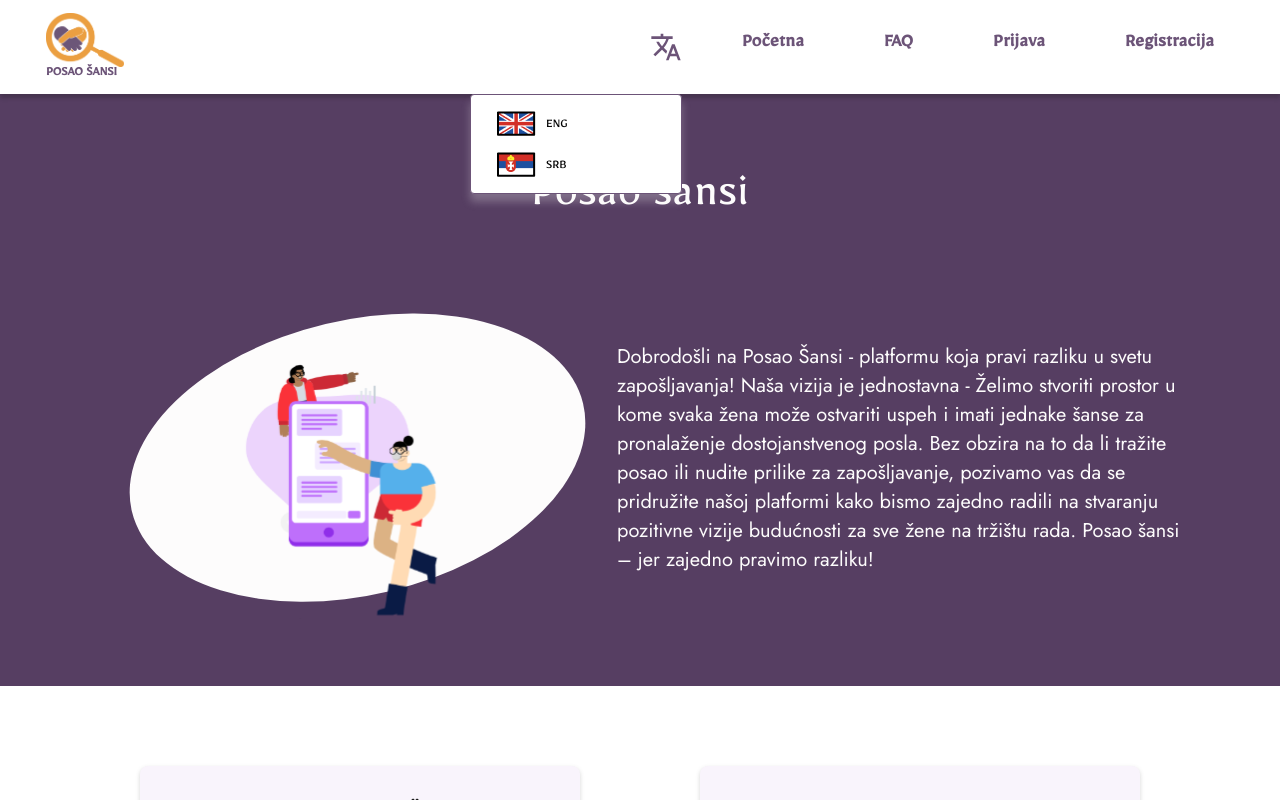
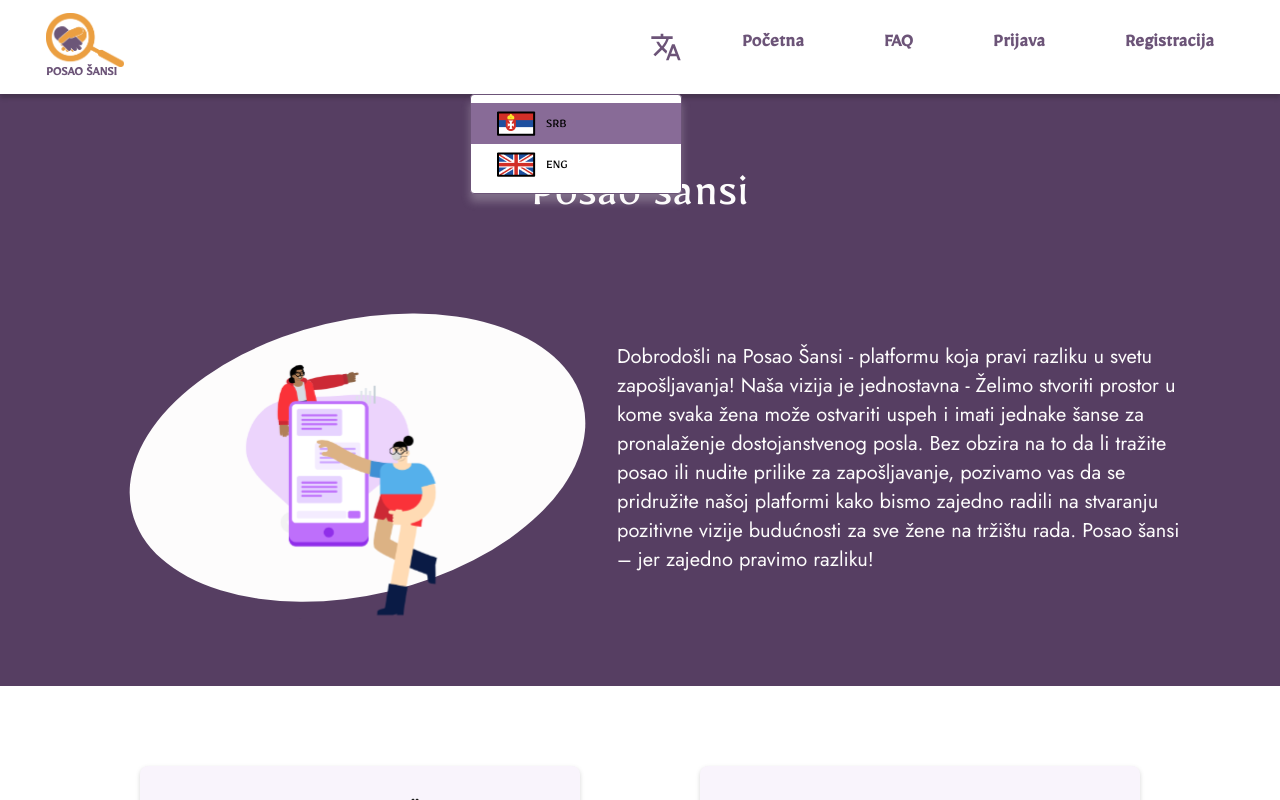
Before and after one commit to vegaitglobal/posao-sansi-website, a Next.js app in the folder opportunity_job_app/: page / in a window 1280 px wide. Both pictures are taken after a click on the button 666 px from the left and 47 px from the top of the page. Shown: the top 800 px of the page. Built offline with nearby package versions, Linux system fonts and the light colour scheme; no server answers.

Commit message:
Add language option

```diff
--- a/opportunity_job_app/package.json
+++ b/opportunity_job_app/package.json
@@ -10,9 +10,11 @@
   },
   "dependencies": {
     "axios": "^1.5.1",
+    "i18next": "^23.5.1",
     "next": "13.5.4",
     "react": "^18",
     "react-dom": "^18",
+    "react-i18next": "^13.3.0",
     "typescript": "^5"
   },
   "devDependencies": {
--- /dev/null
+++ b/opportunity_job_app/public/locales/en/en.json
@@ -0,0 +1,12 @@
+{
+    "logo_title": "JOB OPPORTUNITIES",
+    "banner_heading": "Job Opportunities",
+    "banner_content": "Welcome to Job Opportunities - a platform that makes a difference in the world of employment! Our vision is simple - We want to create a space where every woman can achieve success and have equal opportunities to find dignified work. Whether you are looking for a job or offering employment opportunities, we invite you to join our platform so that we can work together to create a positive vision for the future of all women in the labor market. Job opportunities - because together we make a difference!",
+    "card1_title": "looking for a job",
+    "card1_text": "Sign up",
+    "card2_title": "Job offer",
+    "card3_user_title": "active jobs",
+    "card3_user_text": "See page",
+    "card3_company_title": "My jobs",
+    "card3_company_text": "Create a job"
+}
--- /dev/null
+++ b/opportunity_job_app/public/locales/srb/srb.json
@@ -0,0 +1,12 @@
+{
+    "logo_title": "POSAO ŠANSI",
+    "banner_heading": "Posao šansi",
+    "banner_content": "Dobrodošli na Posao Šansi - platformu koja pravi razliku u svetu zapošljavanja! Naša vizija je jednostavna - Želimo stvoriti prostor u kome svaka žena može ostvariti uspeh i imati jednake šanse za pronalaženje dostojanstvenog posla. Bez obzira na to da li tražite posao ili nudite prilike za zapošljavanje, pozivamo vas da se pridružite našoj platformi kako bismo zajedno radili na stvaranju pozitivne vizije budućnosti za sve žene na tržištu rada. Posao šansi – jer zajedno pravimo razliku!",
+    "card1_title": "Tražim posao",
+    "card1_text": "Registruj se",
+    "card2_title": "Nudim posao",
+    "card3_user_title": "aktivni poslovi",
+    "card3_user_text": "Vidi stranicu",
+    "card3_company_title": "moji poslovi",
+    "card3_company_text": "Kreiraj posao"
+}
--- /dev/null
+++ b/opportunity_job_app/src/api/i18.ts
@@ -0,0 +1,25 @@
+import i18n from 'i18next';
+import { initReactI18next } from 'react-i18next';
+
+import enTranslation from '../../public/locales/en/en.json';
+import srbTranslation from '../../public/locales/srb/srb.json';
+
+i18n
+  .use(initReactI18next)
+  .init({
+    resources: {
+        srb: {
+            translation: srbTranslation,
+        },
+        en: {
+        translation: enTranslation,
+        },
+    },
+    lng: 'srb', // Set the default language
+    fallbackLng: 'srb',
+    interpolation: {
+      escapeValue: false, // React already safely escapes strings
+    },
+  });
+
+export default i18n;
--- a/opportunity_job_app/src/components/Banner/Banner.tsx
+++ b/opportunity_job_app/src/components/Banner/Banner.tsx
@@ -1,13 +1,16 @@
 import "./Banner.scss";
+import { useTranslation } from 'react-i18next';
+
 
 const Banner = () => {
+    const { t } = useTranslation();
     return (
         <section className="banner">
-            <h1 className="banner__heading">Posao šansi</h1>
+            <h1 className="banner__heading">{t('banner_heading')}</h1>
             <div className="banner__content">
                 <img className="banner__img" src="/images/banner-img.svg" alt="Banner image" />
                 <p className="banner__text">
-                    Dobrodošli na Posao Šansi - platformu koja pravi razliku u svetu zapošljavanja! Naša vizija je jednostavna - Želimo stvoriti prostor u kome svaka žena može ostvariti uspeh i imati jednake šanse za pronalaženje dostojanstvenog posla. Bez obzira na to da li tražite posao ili nudite prilike za zapošljavanje, pozivamo vas da se pridružite našoj platformi kako bismo zajedno radili na stvaranju pozitivne vizije budućnosti za sve žene na tržištu rada. Posao šansi – jer zajedno pravimo razliku!
+                    {t('banner_content')}
                 </p>
             </div>
         </section>
--- a/opportunity_job_app/src/components/Header/Header.scss
+++ b/opportunity_job_app/src/components/Header/Header.scss
@@ -39,7 +39,6 @@
     padding: 8px 0;
 }
 .header__language-item {
-    padding: 8px 26px;
     color: $purple-primary;
     font-size: 14px;
     font-weight: 600;
@@ -50,6 +49,14 @@
         background-color: $purple-hover;
         color: $white;
     }
+}
+.header__language-btn {
+    padding: 8px 26px;
+    text-align: left;
+    width: 100%;
+}
+.header__language-btn--active {
+    background-color: $purple-hover;
 }
 .header__laanguage-flag {
     margin-right: 10px;
--- a/opportunity_job_app/src/components/Header/Header.tsx
+++ b/opportunity_job_app/src/components/Header/Header.tsx
@@ -7,6 +7,8 @@ import { useRouter } from "next/navigation";
 import { User } from "@/api/models/User";
 import { AuthService } from "@/api/authService";
 import { anonymousUserLinks, applicantLinks, employerLinks } from "@/appData/headerData";
+import { useTranslation } from 'react-i18next';
+import i18n from "@/api/i18";
 
 type LinkItem = {
     label: string;
@@ -58,8 +60,8 @@ const Header = ({ user }: HeaderProps) => {
     };
 
     const languages: LanguageItem[] = [
+        { label: "SRB", code: "srb", flagPath: "/images/srb-flag.png" },
         { label: "ENG", code: "en", flagPath: "/images/en-flag.png" },
-        { label: "SRB", code: "srb", flagPath: "/images/srb-flag.png" },
     ];
 
     const mapItems = (items: LinkItem[]) => {
@@ -74,6 +76,13 @@ const Header = ({ user }: HeaderProps) => {
                 </Link>
             </li>
         ));
+
+    };
+
+    const { t } = useTranslation();
+
+    const changeLanguage = (lng:string) => {
+        i18n.changeLanguage(lng);
     };
 
     return (
@@ -82,7 +91,7 @@ const Header = ({ user }: HeaderProps) => {
                 <div className="header__logo">
                     <a className="header__logo-link" href="/">
                         <img className="header__logo-img" src="/images/logo.png" alt="logo"/>
-                        <span className="header__logo-text">POSAO ŠANSI</span>
+                        <span className="header__logo-text">{t('logo_title')}</span>
                     </a>
                 </div>
                 <div className="header__language">
@@ -92,7 +101,7 @@ const Header = ({ user }: HeaderProps) => {
                     { isActive && <ul className="header__language-list">
                         { languages.map((language, index) => (
                             <li className="header__language-item" key={ index }>
-                                <button className="header__language-btn" type="button">
+                                <button className={`header__language-btn ${language.code === i18n.language ? 'header__language-btn--active' : ''}`} type="button" onClick={() => changeLanguage(language.code)}>
                                     <img className="header__laanguage-flag" src={ language.flagPath } alt="flag"/>
                                     { language.label }
                                 </button>
--- a/opportunity_job_app/src/components/HomepageCardLinks/HomepageCardLinks.tsx
+++ b/opportunity_job_app/src/components/HomepageCardLinks/HomepageCardLinks.tsx
@@ -2,6 +2,7 @@
 import { User } from "@/api/models/User";
 import "./HomepageCardLinks.scss";
 import Link from "next/link";
+import { useTranslation } from 'react-i18next';
 
 type HeaderProps = {
     user: User | undefined;
@@ -14,12 +15,13 @@ type CardItem = {
 };
 
 const HomepageCardLinks = ({ user }: HeaderProps) => {
+    const { t } = useTranslation();
     const initialCards: CardItem[] = [
-        { label: "unlogged", imgUrl: "/images/card-1-img.svg", title: "Tražim posao", },
-        { label: "logged", imgUrl: "/images/card-2-img.svg", title: "Nudim posao", },
+        { label: "unlogged", imgUrl: "/images/card-1-img.svg", title: t('card1_title'), },
+        { label: "logged", imgUrl: "/images/card-2-img.svg", title: t('card2_title'), },
     ]
-    const logedUserCard: CardItem = { label: "logged", imgUrl: "/images/card-2-img.svg", title: "moji poslovi", }
-    const loggedCompanyCard: CardItem = { label: "logged", imgUrl: "/images/card-1-img.svg", title: "aktivni poslovi", }
+    const logedUserCard: CardItem = { label: "logged", imgUrl: "/images/card-2-img.svg", title: t('card3_company_title'), }
+    const loggedCompanyCard: CardItem = { label: "logged", imgUrl: "/images/card-1-img.svg", title: t('card3_user_title'), }
 
     return (
         <section className="cards">
@@ -35,7 +37,7 @@ const HomepageCardLinks = ({ user }: HeaderProps) => {
                                         <div className="cards__right">
                                             <p className="cards__title">{card.title}</p>
                                             <div className="card__link-wrap">
-                                                <span className="card__text">Registruj se</span>
+                                                <span className="card__text">{t('card1_text')}</span>
                                                 <img className="cards__arrow" src="/images/right-arrow.svg" alt="Right arrow" />
                                             </div>
                                         </div>
@@ -52,7 +54,7 @@ const HomepageCardLinks = ({ user }: HeaderProps) => {
                                     <div className="cards__right">
                                         <p className="cards__title">{logedUserCard.title}</p>
                                         <div className="card__link-wrap">
-                                            <span className="card__text">Kreiraj posao</span>
+                                            <span className="card__text">{t('card3_company_text')}</span>
                                             <img className="cards__arrow" src="/images/right-arrow.svg" alt="Right arrow" />
                                         </div>
                                     </div>
@@ -66,7 +68,7 @@ const HomepageCardLinks = ({ user }: HeaderProps) => {
                                     <div className="cards__right">
                                         <p className="cards__title">{loggedCompanyCard.title}</p>
                                         <div className="card__link-wrap">
-                                            <span className="card__text">Vidi stranicu</span>
+                                            <span className="card__text">{t('card3_user_text')}</span>
                                             <img className="cards__arrow" src="/images/right-arrow.svg" alt="Right arrow" />
                                         </div>
                                     </div>
```
Also changed, not shown: 1 other file (tests, documents, lock files or other folders).
